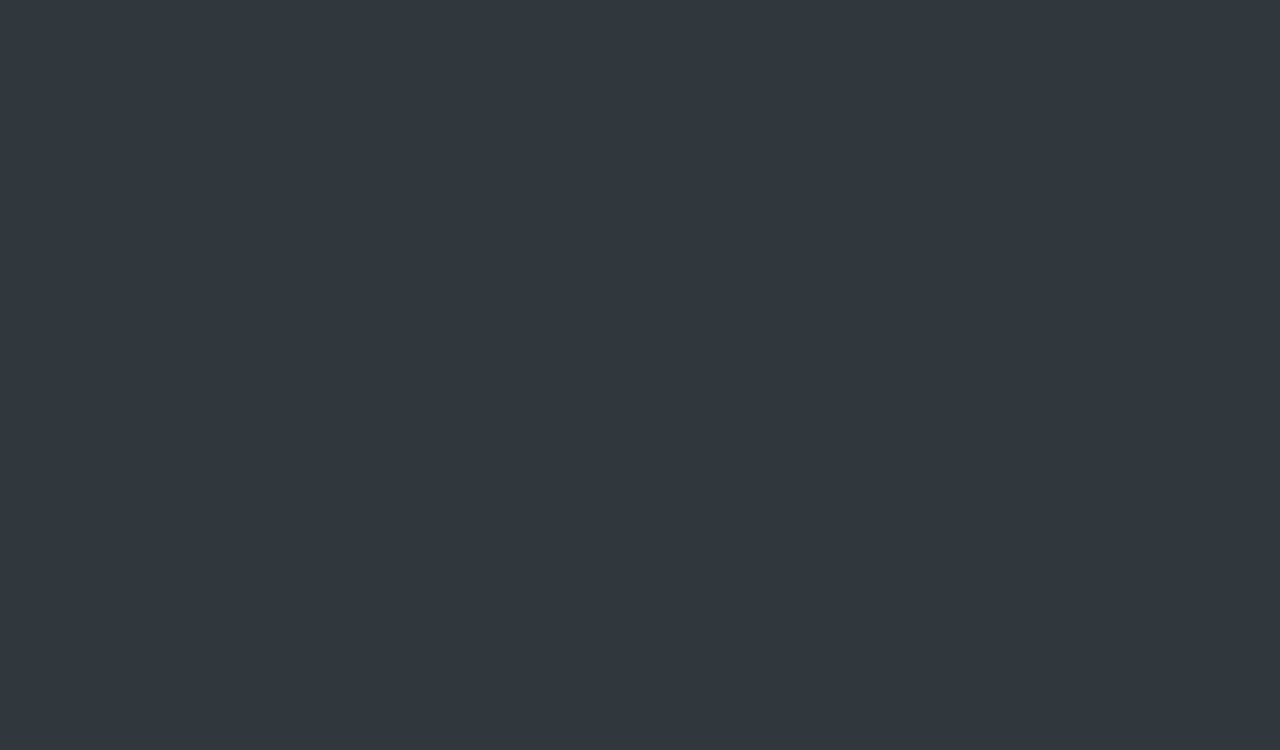
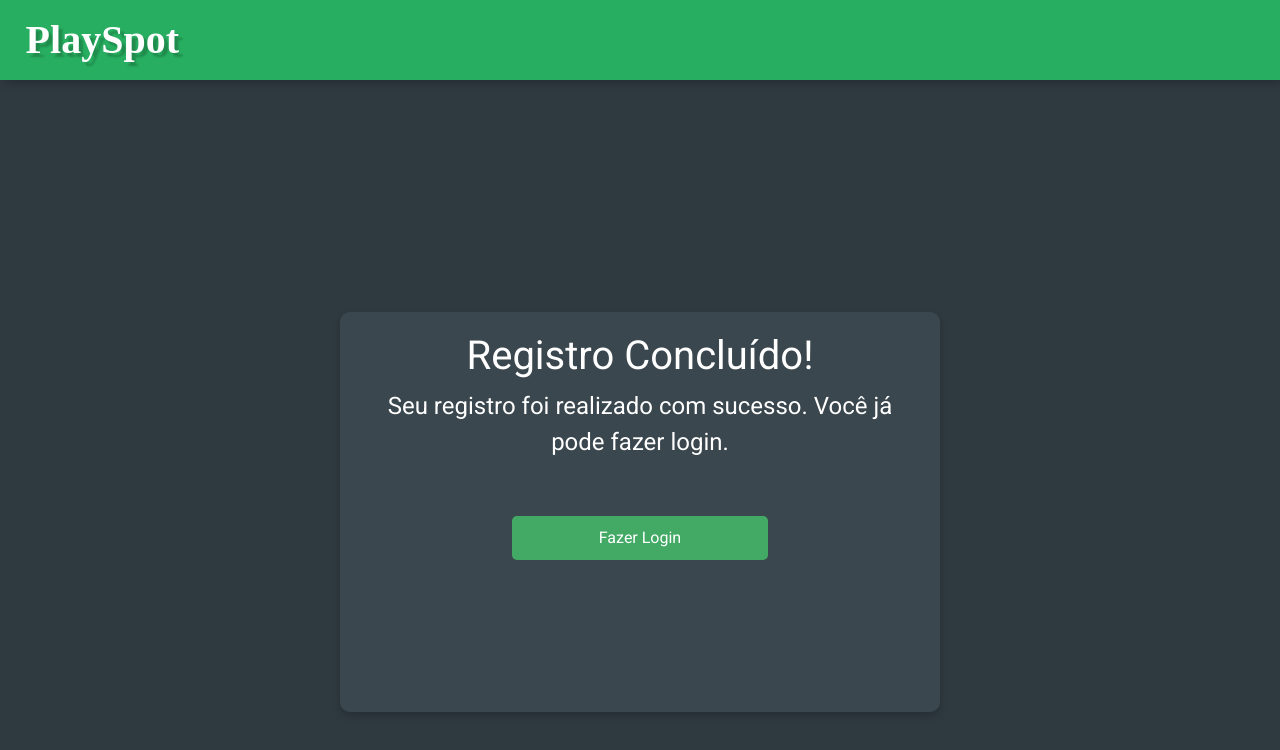
Before and after one commit to Machadomq/PlaySpot, a React (Vite) app in the folder frontend/: page /register-confirmation in a window 1280 px wide. Before the commit this address had no page. Shown: the top 750 px of the page. Built offline with nearby package versions, Linux system fonts and the light colour scheme; a web font is replaced by a local one.

Commit message:
register incompleto

```diff
--- /dev/null
+++ b/frontend/src/RegisterConfirmation.jsx
@@ -0,0 +1,25 @@
+import 'bootstrap/dist/css/bootstrap.min.css';
+import './RegisterConfirmation.css';
+import React from 'react';
+import { useNavigate } from 'react-router-dom';
+
+function RegisterConfirmation() {
+  const navigate = useNavigate();
+
+  return (
+    <div className="confirmation-container">
+      <header className="confirmation-header">
+        <p className="titulo" onClick={() => navigate('/')}>PlaySpot</p>
+      </header>
+      <div id='main'>
+        <div className="confirmation-content">
+          <h1>Registro Concluído!</h1>
+          <p>Seu registro foi realizado com sucesso. Você já pode fazer login.</p>
+          <button onClick={() => navigate('/login')} className="btn btn-primary btn-block">Fazer Login</button>
+        </div>
+      </div>
+    </div>
+  );
+}
+
+export default RegisterConfirmation;
--- a/frontend/src/RegisterPage.jsx
+++ b/frontend/src/RegisterPage.jsx
@@ -11,6 +11,11 @@
     navigate('/');
   };
 
+  const handleSubmit = (e) => {
+    e.preventDefault();
+    navigate('/register-confirmation');
+  };
+
   return (
     <div className="RegisterPage-container">
       <header className="register-header">
@@ -18,7 +23,7 @@
       </header>
       <div className="register-content">
         <img src={userIcon} alt="User Icon" className="userIcon" />
-        <form className="register-form">
+        <form className="register-form" onSubmit={handleSubmit}>
           <div className="row">
             <div className="col-md-6">
               <div className="form-group">
--- a/frontend/src/main.jsx
+++ b/frontend/src/main.jsx
@@ -7,6 +7,7 @@
 import RegisterPage from './RegisterPage.jsx';
 import ForgotPass from './ForgotPass.jsx';
 import FPConfirmation from './FPConfirmation.jsx';
+import RegisterConfirmation from './RegisterConfirmation.jsx';
 
 createRoot(document.getElementById('root')).render(
   <StrictMode>
@@ -17,6 +18,7 @@
         <Route path="/RegisterPage" element={<RegisterPage />} />
         <Route path="/forgot-password" element={<ForgotPass />} />
         <Route path="/fp-confirmation" element={<FPConfirmation />} />
+        <Route path="/register-confirmation" element={<RegisterConfirmation />} />
         {/* Adicione outras rotas conforme necessário */}
       </Routes>
     </Router>
```
Also changed, not shown: frontend/src/RegisterConfirmation.css (added).
